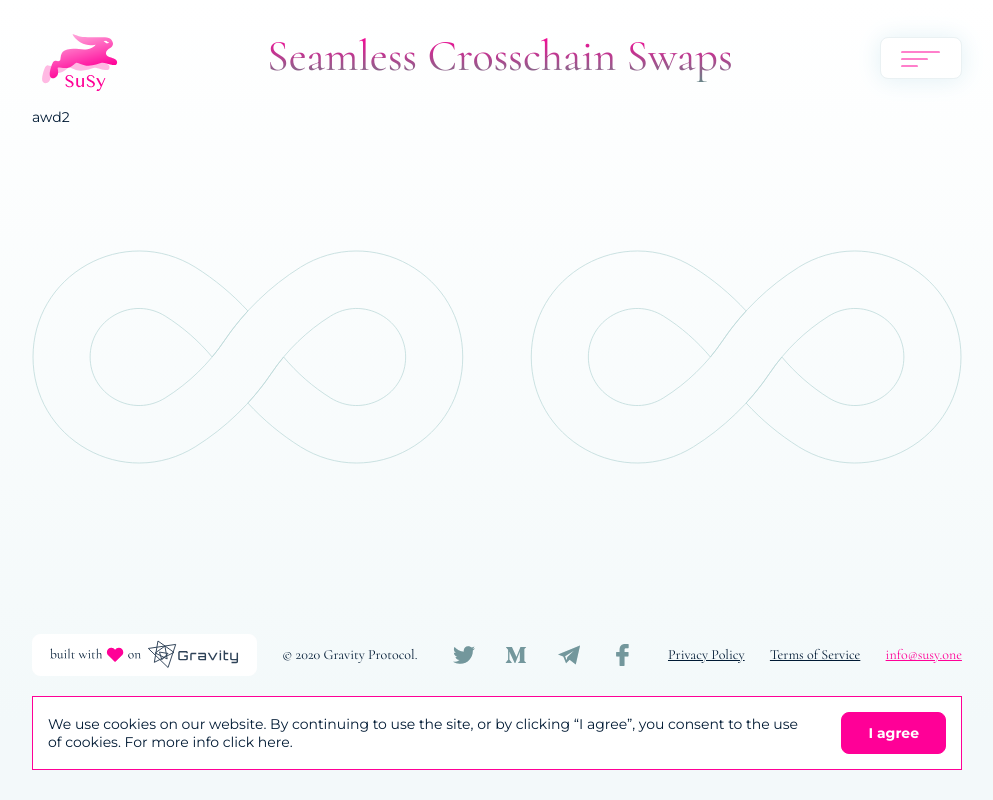
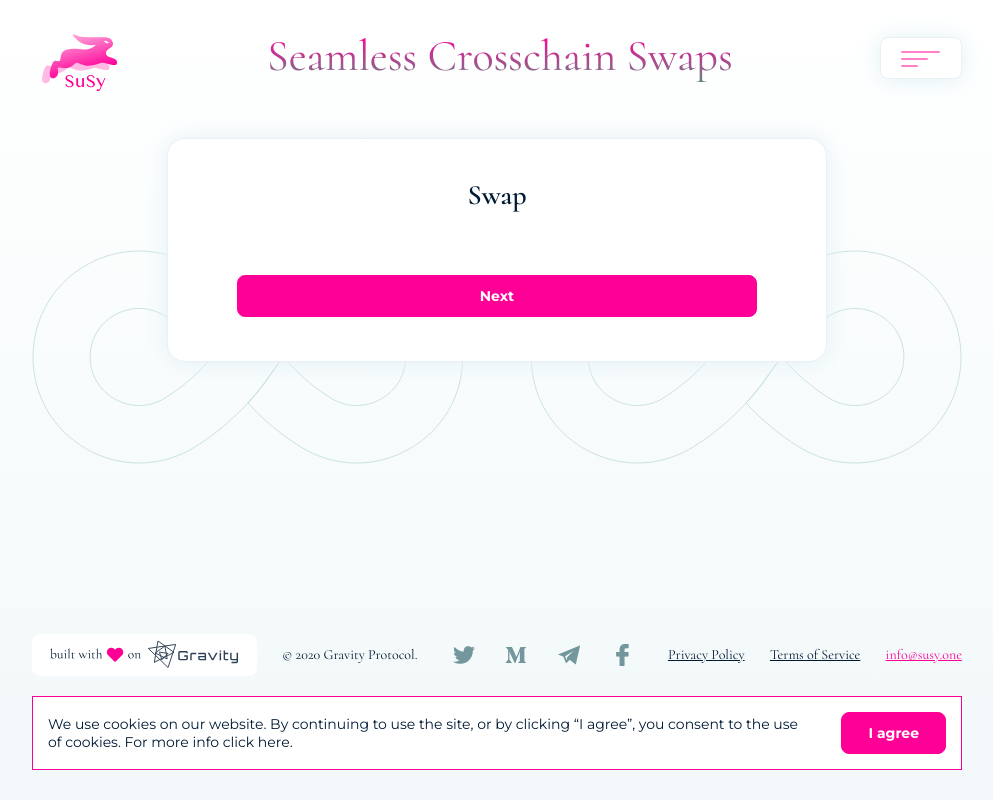
Before and after one commit to GTON-capital/susy-web, a Nuxt app: page / in a window 1280 px wide. Shown: the whole page, without its empty margins (143-1136 px from the left). Built offline with nearby package versions, Linux system fonts and the light colour scheme; what vue-thin-modal would draw is missing.

Commit message:
(Feat) Card

```diff
--- a/components/Card.vue
+++ b/components/Card.vue
@@ -1,175 +1,59 @@
 <template>
-  <div class="card" :class="className">
-    <div v-if="$slots.rating" class="card-rating">
-      <slot name="rating"></slot>
-      <icon
-        v-if="isCrown"
-        class="card-crown"
-        image="/img/icons/сonsul.svg"
-      ></icon>
-    </div>
-    <div class="card-bg"></div>
-    <div class="card-body">
-      <div v-if="isAvatar" class="card-avatar" :lazy-background="img"></div>
-      <div v-if="isLogo" class="card-logo" :lazy-background="img"></div>
-      <div v-if="isContent" class="card-content">
-        <slot></slot>
+  <div class="card">
+    <div class="card-content">
+      <div class="card-header font-cormorant">
+        <slot name="header"></slot>
+      </div>
+      <slot></slot>
+      <div class="card-footer">
+        <slot name="footer"></slot>
       </div>
     </div>
   </div>
 </template>
 
-<script lang="ts">
+<script>
 import Vue from 'vue'
-import Icon from '~/components/Icon.vue'
 
 export default Vue.extend({
   name: 'Card',
-  components: {
-    Icon,
-  },
-  props: {
-    typeImg: {
-      type: String,
-      default: () => 'avatar',
-      required: false,
-    },
-    size: {
-      type: String,
-      default: () => '',
-      required: false,
-    },
-    isCrown: {
-      type: Boolean,
-      default: () => false,
-      required: false,
-    },
-    isContent: {
-      type: Boolean,
-      default: () => true,
-      required: false,
-    },
-    img: {
-      type: String,
-      default: () => '',
-      required: false,
-    },
-  },
-  computed: {
-    className() {
-      return {
-        'card-slim': this.size === 'slim',
-      }
-    },
-    isAvatar() {
-      return this.img && this.typeImg === 'avatar'
-    },
-    isLogo() {
-      return this.img && this.typeImg === 'logo'
-    },
-  },
 })
 </script>
 
 <style lang="scss">
 @import '../assets/scss/import';
-// stylelint-disable selector-no-qualifying-type
 
 .card {
-  width: 100%;
-  flex: 0 0 247px;
-  max-width: 247px;
-  position: relative;
-  padding: 30px;
-}
-.card-rating {
-  width: 47px;
-  height: 47px;
-  position: absolute;
-  left: 0;
-  top: -18px;
-  border: 5px dashed #00e6b3;
-  border-radius: 50%;
-  z-index: 2;
-  display: flex;
-  justify-content: center;
-  align-items: center;
-  font-weight: 600;
-  font-size: 14px;
-  line-height: 21px;
-  color: $green;
-}
-.card-bg {
-  &,
-  &:before,
-  &:after {
-    content: '';
-    position: absolute;
-    left: 0;
-    top: 0;
-    width: 100%;
-    height: 100%;
-    border-radius: 11px;
+  background: #ffffff;
+  border: 1px solid #eaf1f3;
+  box-sizing: border-box;
+  box-shadow: 0 1px 25px #e2f1f6;
+  border-radius: 18px;
+  max-width: 660px;
+  margin-left: auto;
+  margin-right: auto;
+  @include media-breakpoint-only(md) {
+    max-width: 100%;
   }
-  &:before {
-    background: linear-gradient(
-      145deg,
-      rgba(96, 0, 255, 0.15) 0%,
-      #4200c0 34.37%,
-      #ff5e00 100%
-    );
-  }
-  &:after {
-    left: 1px;
-    top: 1px;
-    width: calc(100% - 2px);
-    height: calc(100% - 2px);
-    background: linear-gradient(193deg, #2e3356 -28.01%, #10111a 90.88%);
+  padding: 14px 16px;
+  @include media-breakpoint-up(md) {
+    padding: 38px 0 44px 0;
   }
 }
-.card-body {
-  position: relative;
-  z-index: 1;
-}
-.card-avatar,
-.card-logo {
-  background-repeat: no-repeat;
-  background-position: center;
+.card-content {
+  max-width: 520px;
   margin-left: auto;
   margin-right: auto;
 }
-.card-avatar {
+.card-header {
+  font-weight: 600;
+  font-size: 28px;
+  text-align: center;
+  margin-bottom: 28px;
   width: 100%;
-  flex: 0 0 77px;
-  max-width: 77px;
-  height: 77px;
-  border-radius: 50%;
-  background-size: cover;
-  margin-top: 10px;
 }
-.card-logo {
-  background-size: contain;
-  height: 50px;
-}
-.card-content {
-  text-align: center;
-  font-size: 15px;
-  margin-top: 25px;
-  small {
-    font-size: 13px;
-  }
-}
-.card-crown {
-  position: absolute;
-  right: -35px;
-  top: 0;
-  width: 24px;
-  height: 24px;
-}
-.card-slim {
-  padding: 20px;
-  .card-rating {
-    left: -10px;
-  }
+.card-footer {
+  padding-top: 34px;
+  width: 100%;
 }
 </style>
--- a/components/Navbar.vue
+++ b/components/Navbar.vue
@@ -65,6 +65,7 @@ $nav-panel-height: 42px;
   flex-wrap: wrap;
   @include media-breakpoint-up(md) {
     height: 108px;
+    margin-bottom: 30px;
   }
   hr {
     display: none;
--- a/pages/index.vue
+++ b/pages/index.vue
@@ -1,14 +1,25 @@
 <template>
   <div class="container">
-    awd2
+    <card>
+      <template v-slot:header>
+        Swap
+      </template>
+      <template v-slot:footer>
+        <btn class="btn-primary btn-block">
+          Next
+        </btn>
+      </template>
+    </card>
   </div>
 </template>
 
-<script lang="ts">
+<script>
 import Vue from 'vue'
+import Card from '~/components/Card'
+import Btn from '~/components/Btn'
 
 export default Vue.extend({
-  components: {},
+  components: { Card, Btn },
 })
 </script>
 
```
